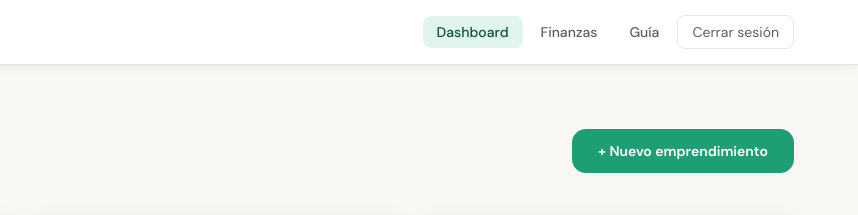
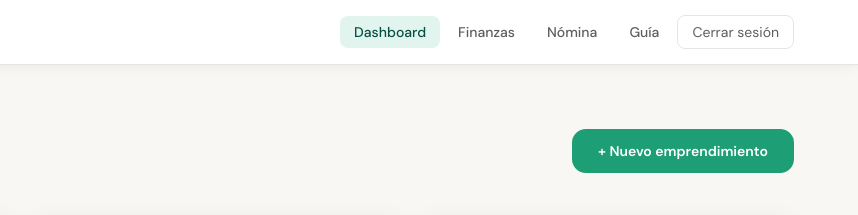
Before and after one commit to alejandroh2126-prog/Project-ExpoSoftware-, a plain HTML site: page frontend/dashboard.html in a window 1280 px wide. Shown: the top 215 px of the page, 422-1280 px from the left. Drawn offline with Linux system fonts and the light colour scheme; no server answers; sample sign-in values are in the browser's storage.

Commit message:
commit 7
añadir nomina al dashboard

```diff
--- a/frontend/dashboard.html
+++ b/frontend/dashboard.html
@@ -20,6 +20,7 @@
         <ul class="nav-links">
             <li><a href="dashboard.html" class="active">Dashboard</a></li>
             <li><a href="finanzas.html">Finanzas</a></li>
+            <li><a href="nomina.html">Nómina</a></li>
             <li><a href="../index.html">Guía</a></li>
             <li><button class="btn-nav-logout" id="btnLogout">Cerrar sesión</button></li>
         </ul>
```
Also changed, not shown: 1 other file.
